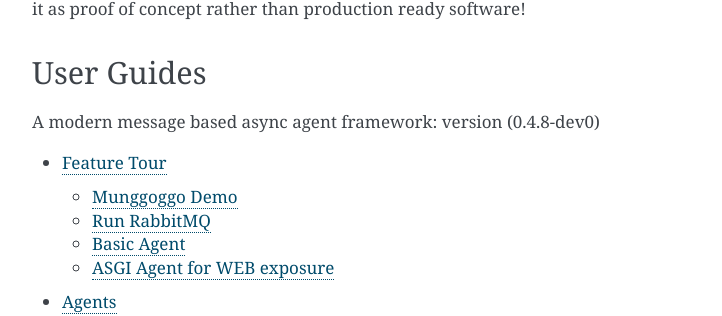
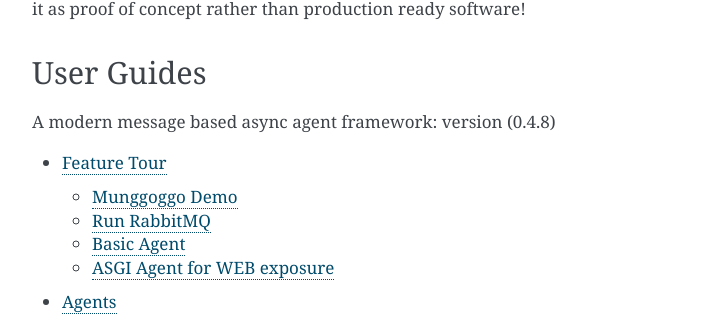
Before and after one commit to sysid/munggoggo, a Sphinx documentation site: the page built from docs/source/index.rst, in a window 1280 px wide and 900 px high, scrolled down 2092 px. Shown: the part 150-466 px from the top of the window, without its empty margins (388-1110 px from the left). Built offline with Sphinx 7.4.7, drawn with Linux system fonts in a browser that asks for light colours.

Commit message:
Bump version: 0.4.8-dev0 → 0.4.8

```diff
--- a/docs/source/index.rst
+++ b/docs/source/index.rst
@@ -110,7 +110,7 @@
 
 User Guides
 -----------
-A modern message based async agent framework: version (0.4.8-dev0)
+A modern message based async agent framework: version (0.4.8)
 
 .. toctree::
    :maxdepth: 2
--- a/munggoggo/__init__.py
+++ b/munggoggo/__init__.py
@@ -1 +1 @@
-VERSION = "0.4.8-dev0"
+VERSION = "0.4.8"
```
Also changed, not shown: .bumpversion.cfg, 1 other file.
